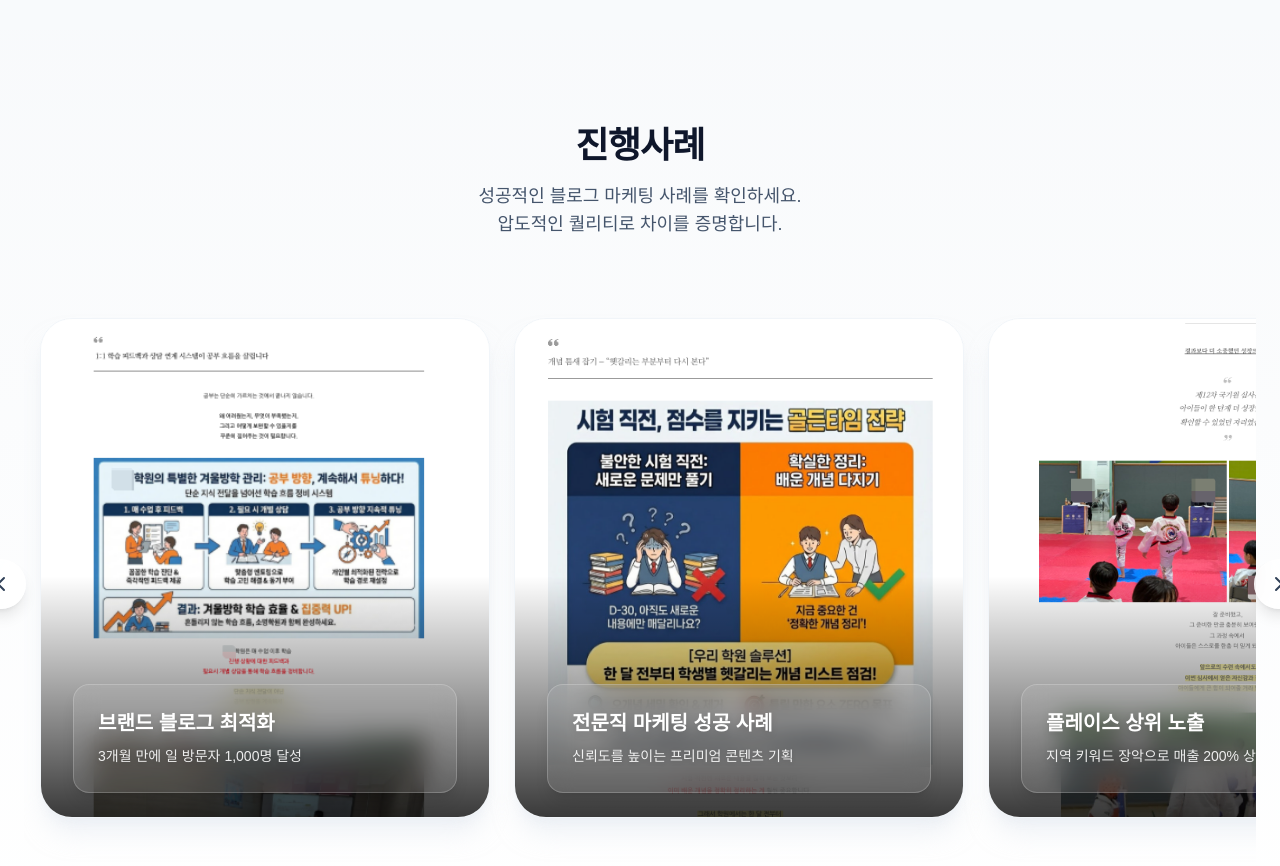
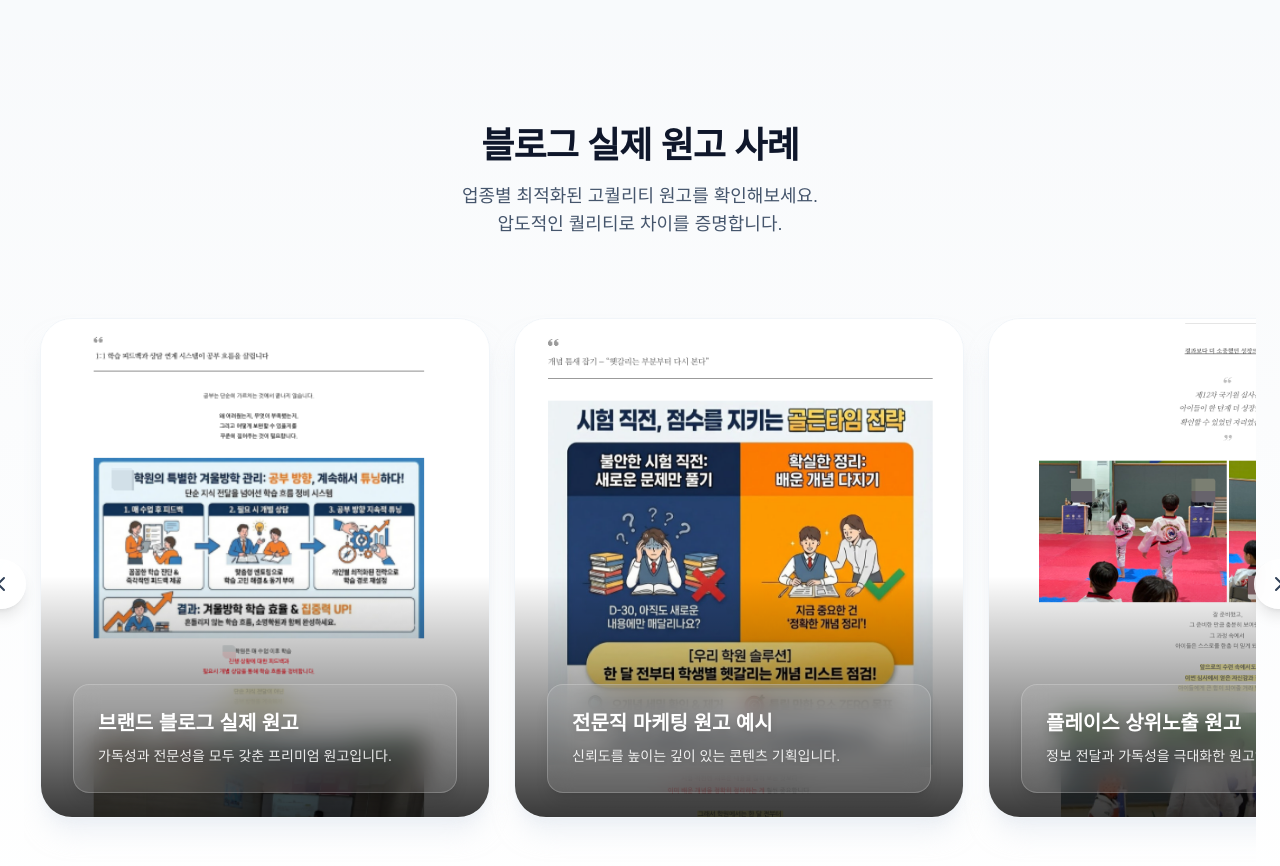
Before and after one commit to asaaaa12313/blog, a Next.js app: page / in a window 1280 px wide. Shown: the part 3440-4306 px from the top of the page. Built offline with nearby package versions, Linux system fonts and the light colour scheme; a web font is replaced by a local one.

Commit message:
fix(ProgressCases): update content to focus on manuscript examples

```diff
--- a/src/components/sections/ProgressCases.tsx
+++ b/src/components/sections/ProgressCases.tsx
@@ -8,28 +8,28 @@ import { motion } from "framer-motion";
 const CASES = [
     {
         image: "/images/sample/스크린샷 2026-01-19 오전 9.56.10.png",
-        title: "브랜드 블로그 최적화",
-        desc: "3개월 만에 일 방문자 1,000명 달성",
+        title: "브랜드 블로그 실제 원고",
+        desc: "가독성과 전문성을 모두 갖춘 프리미엄 원고입니다.",
     },
     {
         image: "/images/sample/스크린샷 2026-01-19 오전 9.57.41.png",
-        title: "전문직 마케팅 성공 사례",
-        desc: "신뢰도를 높이는 프리미엄 콘텐츠 기획",
+        title: "전문직 마케팅 원고 예시",
+        desc: "신뢰도를 높이는 깊이 있는 콘텐츠 기획입니다.",
     },
     {
         image: "/images/sample/스크린샷 2026-01-19 오전 10.00.37.png",
-        title: "플레이스 상위 노출",
-        desc: "지역 키워드 장악으로 매출 200% 상승",
+        title: "플레이스 상위노출 원고",
+        desc: "정보 전달과 가독성을 극대화한 원고입니다.",
     },
     {
         image: "/images/sample/스크린샷 2026-01-19 오전 10.11.04.png",
-        title: "대형 학원 원생 모집",
-        desc: "학부모 타겟팅 글쓰기로 상담 문의 폭주",
+        title: "학원/교육업 원고 예시",
+        desc: "학부모님의 신뢰를 얻는 진정성 있는 글쓰기입니다.",
     },
     {
         image: "/images/sample/스크린샷 2026-01-19 오전 10.11.31.png",
-        title: "쇼핑몰 매출 견인",
-        desc: "구매 전환율을 높이는 상세페이지급 포스팅",
+        title: "쇼핑몰/제품 홍보 원고",
+        desc: "구매 전환율을 높이는 상세페이지급 포스팅입니다.",
     },
 ];
 
@@ -63,10 +63,10 @@ export default function ProgressCases() {
                         transition={{ duration: 0.5 }}
                     >
                         <h2 className="text-3xl md:text-4xl font-bold text-slate-900 mb-4 tracking-tight">
-                            진행사례
+                            블로그 실제 원고 사례
                         </h2>
                         <p className="text-slate-600 text-lg max-w-2xl mx-auto">
-                            성공적인 블로그 마케팅 사례를 확인하세요.
+                            업종별 최적화된 고퀄리티 원고를 확인해보세요.
                             <br className="hidden md:block" />
                             압도적인 퀄리티로 차이를 증명합니다.
                         </p>
```
